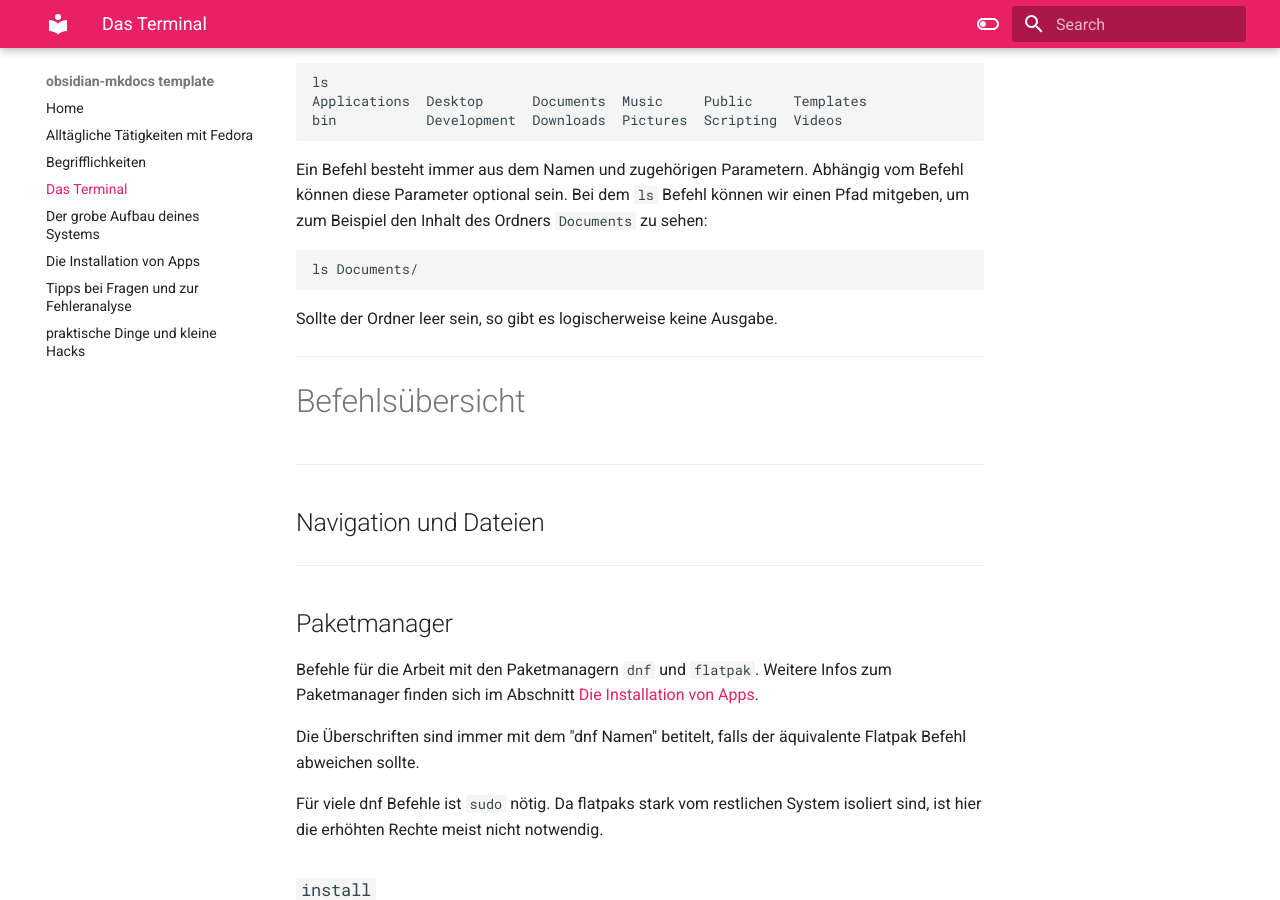
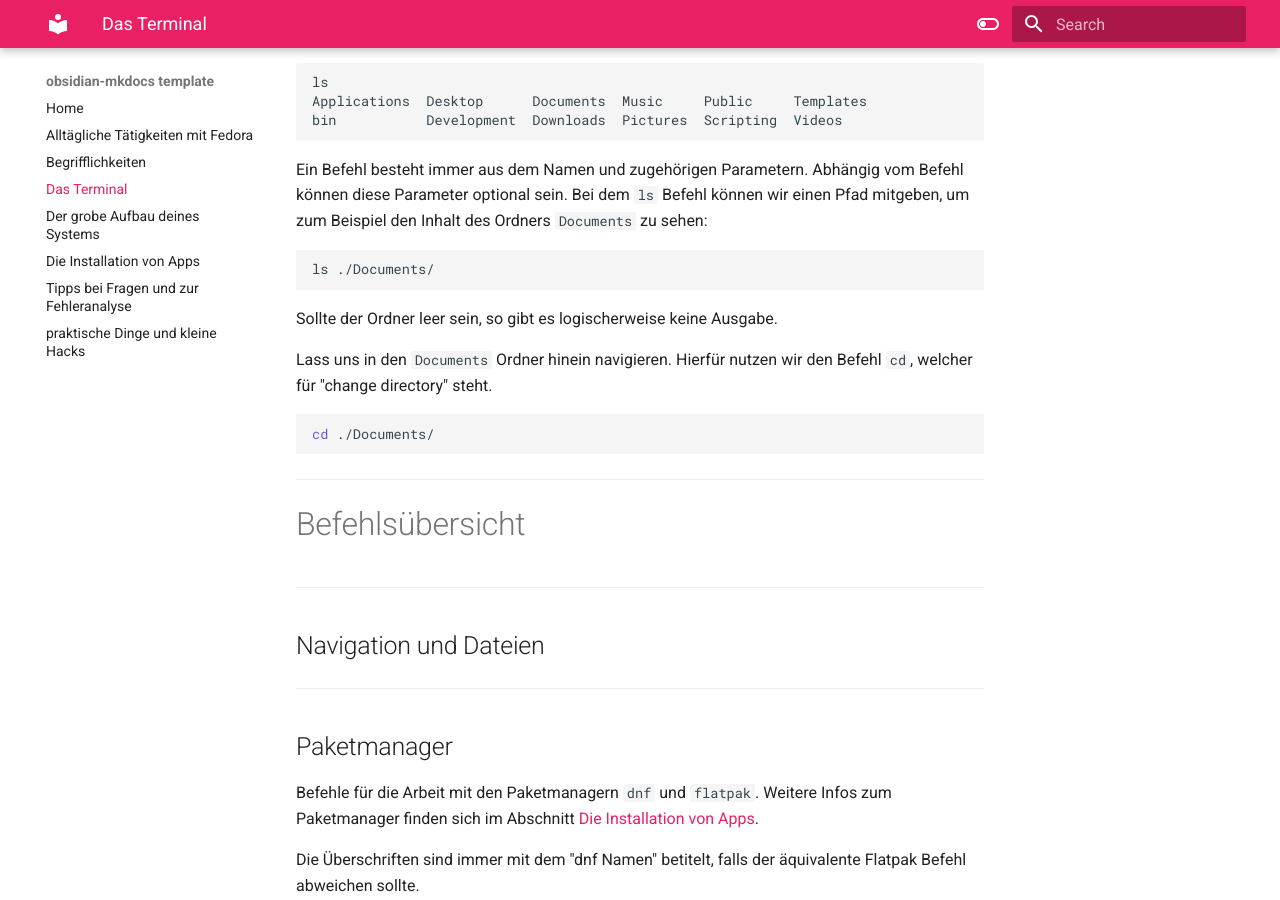
Before and after one commit to Tecipry/Handbuch-fedoraKDE, an MkDocs documentation site: the page built from docs/Das Terminal.md, in a window 1280 px wide and 900 px high, scrolled down 1139 px. Built offline with MkDocs 1.6.1 and Material for MkDocs 9.7.7, drawn with Linux system fonts in a browser that asks for light colours.

Commit message:
backup from:  20-12-2025 13:59:40

````diff
--- a/docs/Das Terminal.md
+++ b/docs/Das Terminal.md
@@ -31,10 +31,15 @@ bin           Development  Downloads  Pictures  Scripting  Videos
 
 Ein Befehl besteht immer aus dem Namen und zugehörigen Parametern. Abhängig vom Befehl können diese Parameter optional sein. Bei dem `ls` Befehl können wir einen Pfad mitgeben, um zum Beispiel den Inhalt des Ordners `Documents` zu sehen:
 ```sh
-ls Documents/
+ls ./Documents/
 ```
 
 Sollte der Ordner leer sein, so gibt es logischerweise keine Ausgabe.
+
+Lass uns in den `Documents` Ordner hinein navigieren. Hierfür nutzen wir den Befehl `cd`, welcher für "change directory" steht.
+```sh
+cd ./Documents/
+```
 
 
 
````
